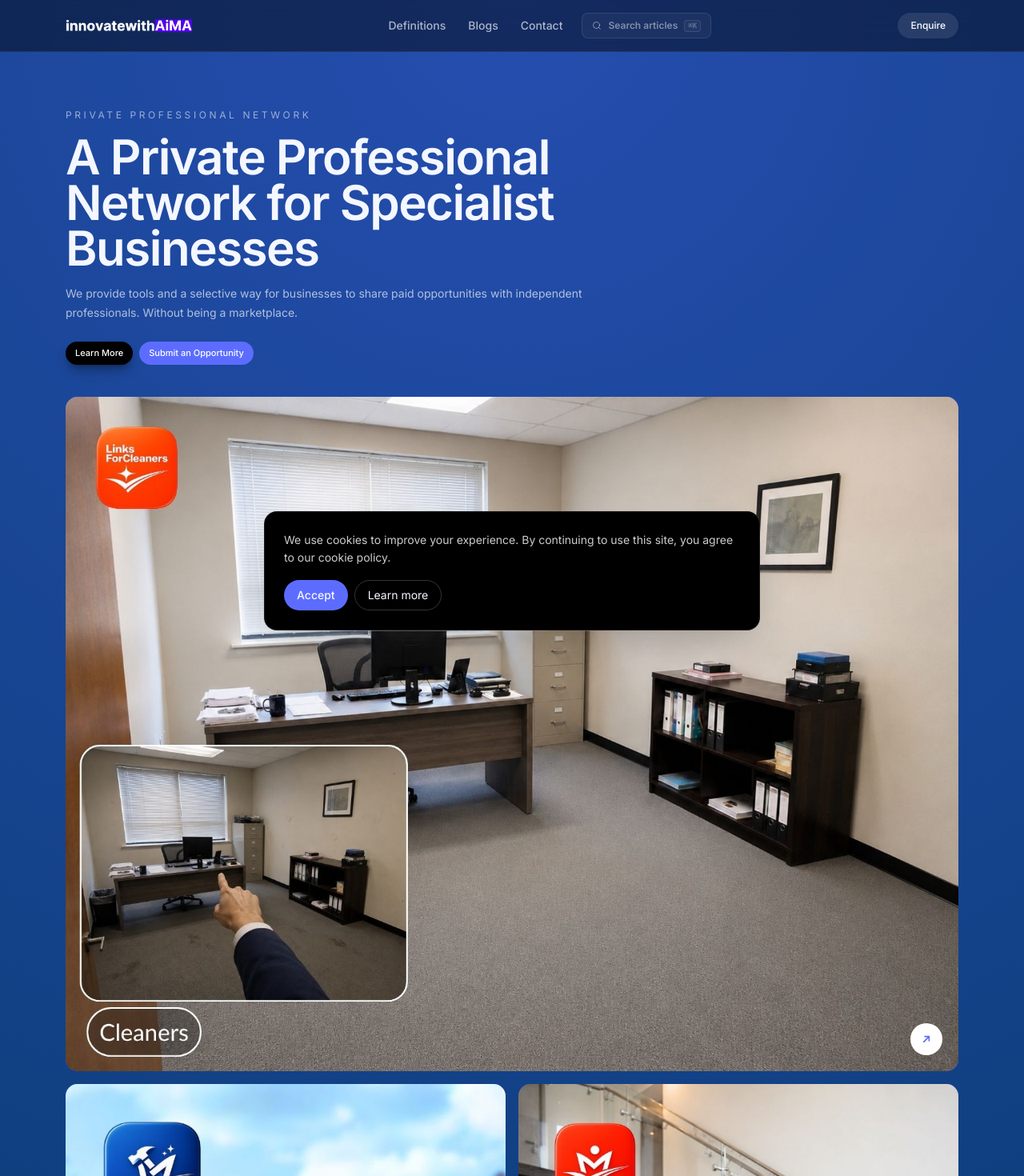
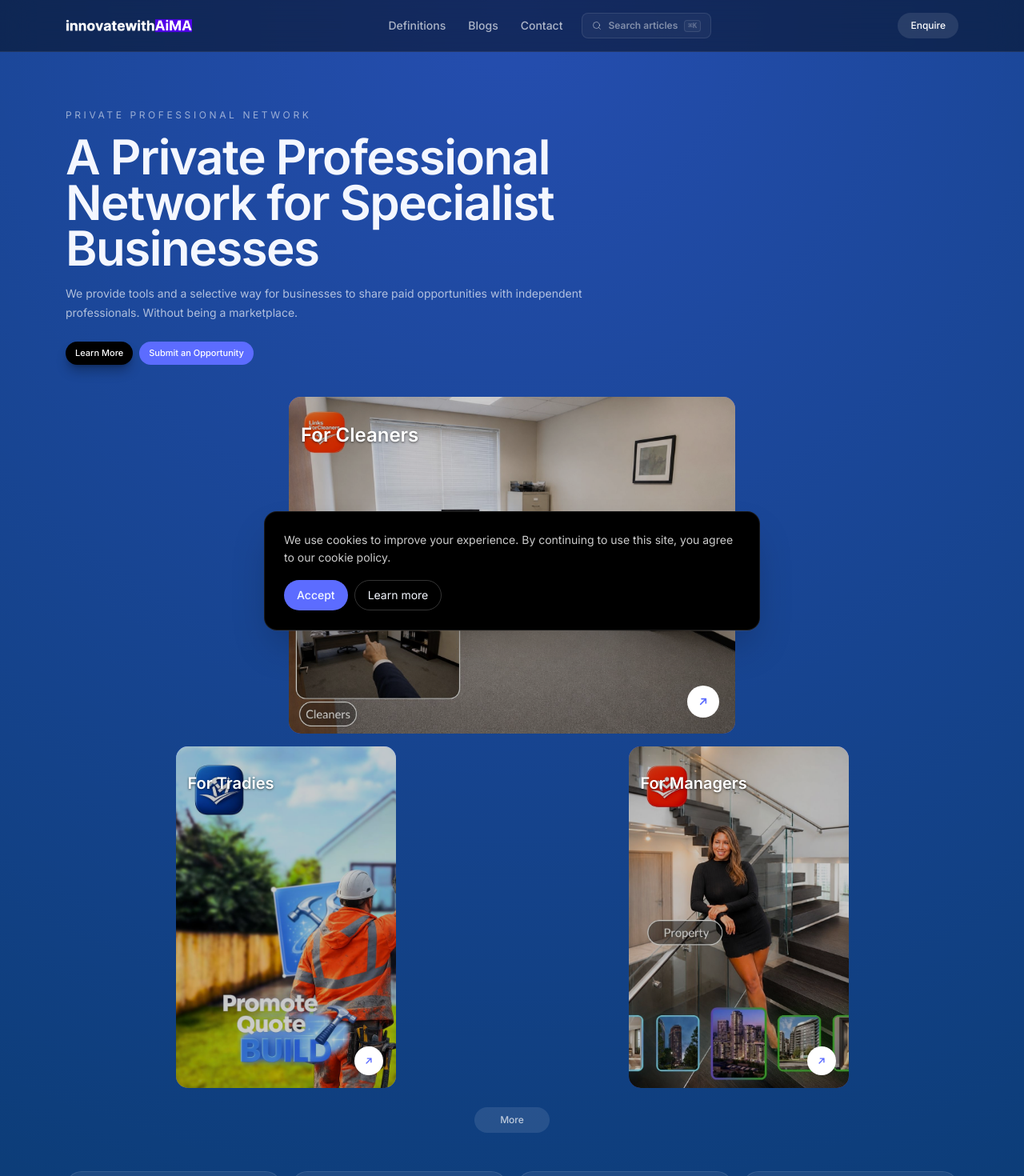
Before and after one commit to 1nn4a/iwa, a React (Vite) app: page / in a window 1280 px wide. Shown: the top 1470 px of the page at 80% size. Built offline with nearby package versions, Linux system fonts and the light colour scheme.

Commit message:
intergrate cbrands PT6

```diff
--- a/src/pages/HomePage.tsx
+++ b/src/pages/HomePage.tsx
@@ -15,39 +15,27 @@ const fadeUp = {
 const linkCards = [
   {
     key: 'cleaners',
-    title: null, // 'For Cleaners',
-    subtext: null, // 'Grow your entire cleaning presence online',
+    title: 'For Cleaners',
+    subtext: null,
     href: 'https://forcleaners.co.uk',
     mobileImg: linksCleanersMobile,
     desktopImg: linksCleanersDesktop,
-    mobileAspect: 'aspect-[660/1020]',
-    desktopAspect: 'aspect-[1588/900]',
-    mobileTextPos: 'items-start text-left px-5 pt-6',
-    desktopTextPos: 'items-center text-center px-8 pt-10',
   },
   {
     key: 'tradies',
-    title:  null, // 'Links For Tradies',
+    title: 'For Tradies',
     subtext: null,
     href: 'https://fortradies.co.uk',
     mobileImg: linksTradiesMobile,
     desktopImg: linksTradiesMobile,
-    mobileAspect: 'aspect-[660/1020]',
-    desktopAspect: 'aspect-[774/900]',
-    mobileTextPos: 'items-start text-left px-5 pt-6',
-    desktopTextPos: 'items-center text-center px-6 pt-8',
   },
   {
     key: 'managers',
-    title:  null, //'Links For Managers',
+    title: 'For Managers',
     subtext: null,
     href: 'https://formanagers.co.uk',
     mobileImg: linksManagersMobile,
     desktopImg: linksManagersMobile,
-    mobileAspect: 'aspect-[660/1020]',
-    desktopAspect: 'aspect-[774/900]',
-    mobileTextPos: 'items-start text-left px-5 pt-6',
-    desktopTextPos: 'items-center text-center px-6 pt-8',
   },
 ];
 
@@ -91,7 +79,6 @@ export default function HomePage() {
     <>
       <Helmet>
         <title>Client acquisition network for specialised businesses</title>
-
         <meta
           name="description"
           content="Connect with skilled freelancers, contractors and entrepreneurs. We simplify client acquisition and manage relationships for reliable results."
@@ -117,8 +104,10 @@ content="Connect with skilled freelancers, contractors and entrepreneurs. We sim
               We provide tools and a selective way for businesses to share paid opportunities with independent professionals. Without being a marketplace.
             </p>
           </motion.div>
+
           <div className="mt-6 flex flex-wrap gap-2">
-           <a href="https://www.innovatewithaima.com/definitions"
+            <a
+              href="https://www.innovatewithaima.com/definitions"
               className="rounded-full bg-black px-3 py-1.5 text-[11px] font-medium text-white shadow-lg shadow-black/30 transition hover:-translate-y-0.5"
             >
               Learn More
@@ -131,8 +120,7 @@ content="Connect with skilled freelancers, contractors and entrepreneurs. We sim
             </Link>
           </div>
 
-
-
+          {/* MOBILE CARDS */}
           <div className="mt-10 md:hidden flex flex-col gap-4">
             {linkCards.map((card) => (
               <a
@@ -153,16 +141,14 @@ content="Connect with skilled freelancers, contractors and entrepreneurs. We sim
                   onContextMenu={(e) => e.preventDefault()}
                   draggable={false}
                 />
-  {/* <div className="absolute top-[8%] left-[34%] right-4 flex items-center min-h-[18%] pl-2">
-               <h3 className="text-lg font-semibold font-['Inter'] text-white leading-tight [text-shadow:0_1px_3px_rgba(0,0,0,0.6)]">
+                <div className="absolute inset-0 bg-black/20 pointer-events-none" />
+                {card.title && (
+                  <div className="absolute top-0 left-0 right-0 h-1/2 flex items-start pointer-events-none">
+                    <h3 className="pl-[35px] pt-6 text-left text-lg font-semibold font-['Inter'] text-white leading-tight [text-shadow:0_1px_3px_rgba(0,0,0,0.6)]">
                       {card.title}
                     </h3>
                   </div>
-              {card.subtext && (
-                <p className="absolute top-[22%] left-5 right-5 text-xs font-medium font-['Inter'] text-white/90 [text-shadow:0_1px_2px_rgba(0,0,0,0.5)]">
-                  {card.subtext}
-                </p>
-              )} */}
+                )}
                 <span className="absolute bottom-4 right-4 flex h-9 w-9 items-center justify-center rounded-full bg-white">
                   <svg width="14" height="14" viewBox="0 0 24 24" fill="none" stroke="#5c6cff" strokeWidth="2.4" strokeLinecap="round" strokeLinejoin="round">
                     <path d="M7 17L17 7M9 7h8v8" />
@@ -172,7 +158,9 @@ content="Connect with skilled freelancers, contractors and entrepreneurs. We sim
             ))}
           </div>
 
+          {/* DESKTOP CARDS */}
           <div className="mt-10 hidden md:block">
+            <div className="w-1/2 mx-auto">
               <a
                 href={linkCards[0].href}
                 target="_blank"
@@ -190,23 +178,26 @@ content="Connect with skilled freelancers, contractors and entrepreneurs. We sim
                   onContextMenu={(e) => e.preventDefault()}
                   draggable={false}
                 />
-           {/* <div className="absolute inset-x-0 top-0 h-1/2 flex flex-col justify-start items-center px-8 pt-10 text-center">
-              <h3 className="text-3xl font-thin font-['Inter'] text-white">{linkCards[0].title}</h3>
-              {linkCards[0].subtext && (
-                <p className="mt-2 text-sm font-thin font-['Inter'] text-white/85">{linkCards[0].subtext}</p>
+                <div className="absolute inset-0 bg-black/20 pointer-events-none" />
+                {linkCards[0].title && (
+                  <div className="absolute top-0 left-0 right-0 h-1/2 flex items-start pointer-events-none">
+                    <h3 className="pl-[15px] pt-8 text-left text-2xl font-semibold font-['Inter'] text-white [text-shadow:0_1px_3px_rgba(0,0,0,0.6)]">
+                      {linkCards[0].title}
+                    </h3>
+                  </div>
                 )}
-            </div>*/}
                 <span className="absolute bottom-5 right-5 flex h-10 w-10 items-center justify-center rounded-full bg-white">
                   <svg width="16" height="16" viewBox="0 0 24 24" fill="none" stroke="#5c6cff" strokeWidth="2.4" strokeLinecap="round" strokeLinejoin="round">
                     <path d="M7 17L17 7M9 7h8v8" />
                   </svg>
                 </span>
               </a>
+            </div>
 
             <div className="mt-4 grid grid-cols-2 gap-4">
               {linkCards.slice(1).map((card) => (
+                <div key={card.key} className="w-1/2 mx-auto">
                   <a
-                key={card.key}
                     href={card.href}
                     target="_blank"
                     rel="noopener noreferrer"
@@ -223,18 +214,21 @@ content="Connect with skilled freelancers, contractors and entrepreneurs. We sim
                       onContextMenu={(e) => e.preventDefault()}
                       draggable={false}
                     />
-              {/*  <div className="absolute inset-x-0 top-0 h-1/2 flex flex-col justify-start items-center px-6 pt-8 text-center">
-                  <h3 className="text-2xl font-thin font-['Inter'] text-white">{card.title}</h3>
-                  {card.subtext && (
-                    <p className="mt-2 text-xs font-thin font-['Inter'] text-white/85">{card.subtext}</p>
+                    <div className="absolute inset-0 bg-black/20 pointer-events-none" />
+                    {card.title && (
+                      <div className="absolute top-0 left-0 right-0 h-1/2 flex items-start pointer-events-none">
+                        <h3 className="pl-[15px] pt-8 text-left text-xl font-semibold font-['Inter'] text-white [text-shadow:0_1px_3px_rgba(0,0,0,0.6)]">
+                          {card.title}
+                        </h3>
+                      </div>
                     )}
-                </div>*/}
                     <span className="absolute bottom-4 right-4 flex h-9 w-9 items-center justify-center rounded-full bg-white">
                       <svg width="14" height="14" viewBox="0 0 24 24" fill="none" stroke="#5c6cff" strokeWidth="2.4" strokeLinecap="round" strokeLinejoin="round">
                         <path d="M7 17L17 7M9 7h8v8" />
                       </svg>
                     </span>
                   </a>
+                </div>
               ))}
             </div>
           </div>
@@ -320,9 +314,7 @@ content="Connect with skilled freelancers, contractors and entrepreneurs. We sim
             <p className="text-xs uppercase tracking-[0.3em] text-white/55">FAQ</p>
             <h2 className="mt-3 text-3xl font-semibold tracking-tight md:text-5xl">Have questions about your next gig?</h2>
             <p className="mt-3 text-white/60">Get answers.</p>
-
           </div>
-
 
           <div className="mt-12 grid gap-10 grid-cols-1 md:grid-cols-[1fr_0.95fr] md:items-start">
             <div className="space-y-7">
@@ -331,17 +323,12 @@ content="Connect with skilled freelancers, contractors and entrepreneurs. We sim
                   <h3 className="text-2xl font-medium tracking-tight">{q}</h3>
                   <p className="mt-3 max-w-2xl text-sm leading-7 text-white/65">{a}</p>
                 </div>
-
               ))}
             </div>
 
             <div className="rounded-2xl overflow-hidden border border-white/10">
-  <img
-    src={hero}
-    className="w-full h-full object-cover"
-  />
+              <img src={hero} className="w-full h-full object-cover" />
             </div>
-
           </div>
         </section>
 
```
Lines whose indentation alone changed are shown as unchanged.
